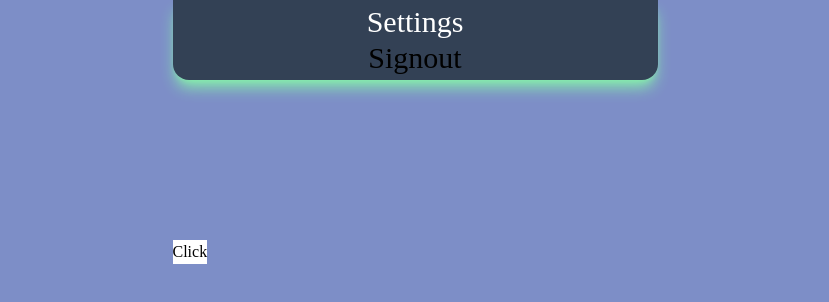
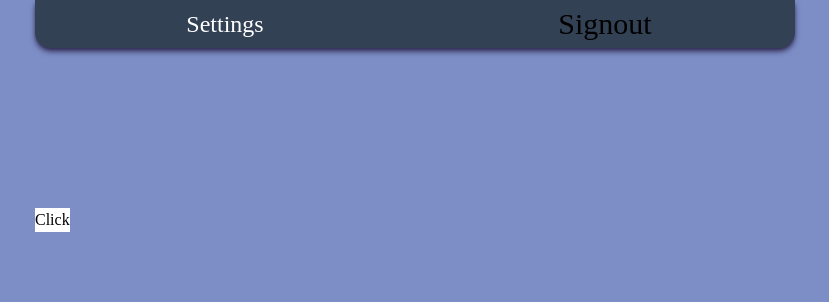
Before and after one commit to TypeErrorDev/FlashPoint, a React (Vite) app in the folder flashpoint/: page /dashboard in a window 1280 px wide. Shown: the top 302 px of the page, without its empty margins (225-1054 px from the left). Built offline with nearby package versions, Linux system fonts and the light colour scheme; the HTML template or start-up script is replaced by a standard one.

Commit message:
navbar just needs functionality

```diff
--- a/flashpoint/src/Components/Dashboard.jsx
+++ b/flashpoint/src/Components/Dashboard.jsx
@@ -19,7 +19,7 @@ const Dashboard = () => {
   return (
     <div>
       <Nav />
-      <button className="bg-white " onClick={goBackHome}>
+      <button className="bg-white" onClick={goBackHome}>
         Click
       </button>
     </div>
--- a/flashpoint/src/Components/Nav.jsx
+++ b/flashpoint/src/Components/Nav.jsx
@@ -1,10 +1,10 @@
 const Nav = () => {
   return (
-    <div className="bg-slate-700 w-[485px] h-20 rounded-b-2xl shadow-lg shadow-[#86efac] flex justify-center flex-col items-center mb-40">
-      <div className="items-center text-3xl hover:border-e-zinc-500 hover:border-b hover:rounded-lg w-full text-center">
-        <p className="text-white ">Settings</p>
+    <div className="bg-slate-700 w-[380px] h-20 md:h-12 rounded-b-2xl shadow-md shadow-[#2e274e] flex justify-center md:justify-center flex-col md:flex-row items-center mb-40  transition-all duration-[150ms] md:w-[760px]">
+      <div className="items-center text-3xl md:text-[24px] w-full text-center ">
+        <p className="text-white">Settings</p>
       </div>
-      <div className="items-center text-3xl hover:border-e-zinc-500 hover:border-b hover:rounded-lg w-full text-center">
+      <div className="items-center text-3xl w-full text-center">
         <p>Signout</p>
       </div>
     </div>
```
